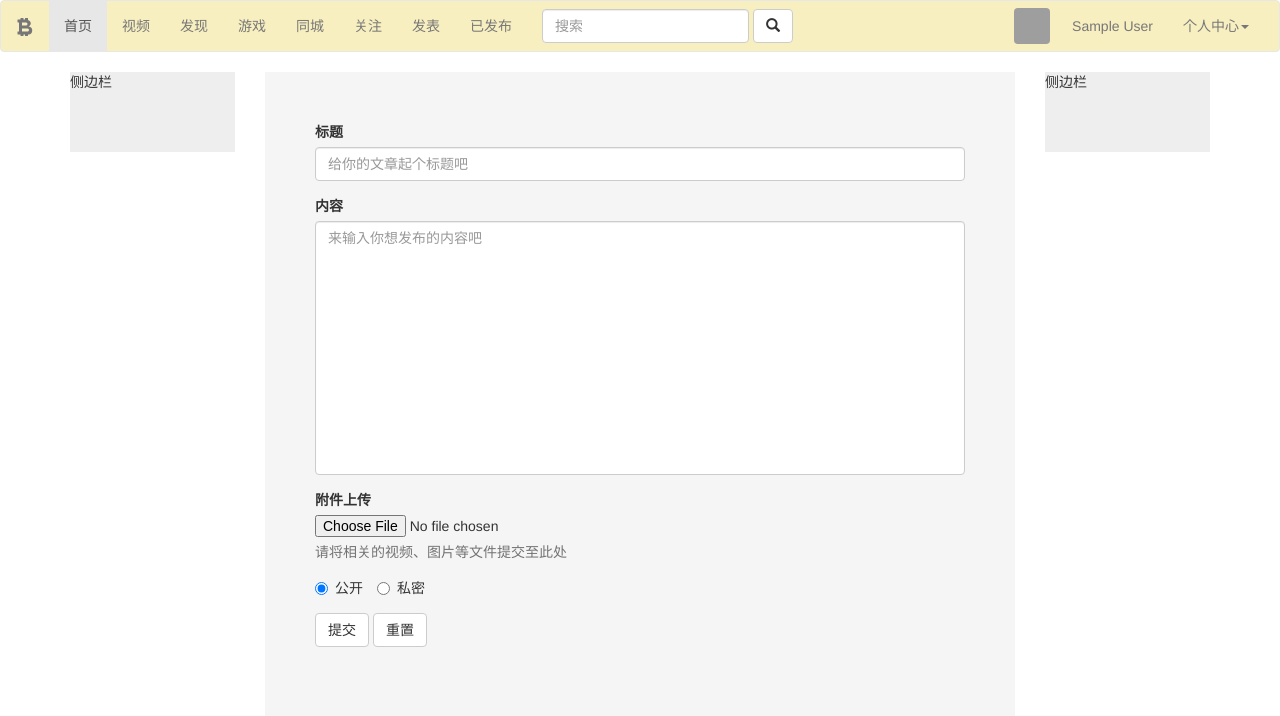
After one commit to SoleIdol/weibo, a Flask app: page /weibo/edit/ in a window 1280 px wide. The commit adds this page. Shown: the top 716 px of the page. Run offline with Flask 2, Linux system fonts and the light colour scheme; the visitor is signed in with stand-in values (Sample User, id 1); data comes from the database, SQL or seed files in the repository; some libraries are stand-ins or nearby versions; grey boxes are pictures that could not be loaded.

Commit message:
初步完成文章发表

```diff
--- a/main.py
+++ b/main.py
@@ -9,6 +9,7 @@ from flask_migrate import Migrate, MigrateCommand
 
 from libs.orm import db
 from user.views import user_bp
+from weibo_t.views import weibo_bp
 
 app = Flask(__name__)
 
@@ -23,6 +24,7 @@ manage.add_command('db', MigrateCommand)
 
 # 注册蓝图
 app.register_blueprint(user_bp)
+app.register_blueprint(weibo_bp)
 
 
 @app.route('/')
--- a/templates/base.html
+++ b/templates/base.html
@@ -23,11 +23,20 @@
             margin: 7px;
         }
 
-        .alter {
-            height: 80px;
-            width: 60%;
-            margin: auto;
+        .container{
+            clear: both;
         }
+
+        .sidebar_l, .sidebar_r {
+            padding-bottom: 50px;
+            background-color: #eeeeee;
+        }
+
+        .content {
+            padding-bottom: 20px;
+            background-color: #f5f5f5;
+        }
+
     </style>
     <!-- 页面独有样式 -->
     {% block ext_css %}
@@ -48,8 +57,14 @@
 
                     {% block nav_son1 %}
                         <ul class="nav navbar-nav">
-                            <li class="active"><a href="/">首页</a></li>
-                            <li><a href="#">发表博客</a></li>
+                            <li class="active"><a href="/user/main_my/">首页</a></li>
+                            <li><a href="#">视频</a></li>
+                            <li><a href="#">发现</a></li>
+                            <li><a href="#">游戏</a></li>
+                            <li><a href="#">同城</a></li>
+                            <li><a href="#">关注</a></li>
+                            <li><a href="/weibo/edit/">发表</a></li>
+                            <li><a href="#">已发布</a></li>
                         </ul>
                         <form action="#" class="navbar-form navbar-left">
                             <div class="form-group">
@@ -63,17 +78,17 @@
                     {% endblock %}
                     {% block nav_son2 %}
                         <ul class="nav navbar-nav navbar-right">
-                            <li><img class="icon_my" src="../static/img/def_icon.jpg" alt="暂无头像"></li>
-                            <li><a href="#">{{ u_name }}</a></li>
+                            <li><img class="icon_my" src="../static/upload/img/{{ user.head }}" alt="暂无头像"></li>
+                            <li><a href="#">{{ user.name }}</a></li>
                             <li class="dropdown">
                                 <a href="#" class="dropdown-toggle" data-toggle="dropdown" role="button"
                                    aria-haspopup="true" aria-expanded="false">个人中心<span class="caret"></span></a>
                                 <ul class="dropdown-menu">
-                                    <li><a href="#">用户信息</a></li>
+                                    <li><a href="/user/info/">用户信息</a></li>
                                     <li><a href="#">修改密码</a></li>
                                     <li><a href="#">朋友圈</a></li>
                                     <li role="separator" class="divider"></li>
-                                    <li><a href="/">退出登录</a></li>
+                                    <li><a href="/user/logout/">退出登录</a></li>
                                 </ul>
                             </li>
                         </ul>
@@ -85,28 +100,41 @@
     {% endblock %}
 </div>
 <!-- 消息弹框 -->
-<div class="alter">
 {% block alter %}
 {% endblock %}
-</div>
 <!-- 容器container -->
 <div class="container">
 
     {% block container %}
-
+        <div class="row">
+            <div class="col-md-2">
                 <!-- 边栏sidebar -->
-        <div class="sidebar">
-            {% block sidebar %}
-                <h1>侧边栏</h1>
+                <div class="sidebar_l">
+                    {% block sidebar_l %}
+                        <p>侧边栏</p>
                     {% endblock %}
                 </div>
-
+            </div>
+            <div class="col-md-8">
                 <!-- 内容区content -->
                 <div class="content">
                     {% block content %}
-                <h1>内容区</h1>
+                        <p>内容区</p>
                     {% endblock %}
                 </div>
+            </div>
+            <div class="col-md-2">
+                <!-- 边栏sidebar -->
+                <div class="sidebar_r">
+                    {% block sidebar_r %}
+                        <p>侧边栏</p>
+                    {% endblock %}
+                </div>
+            </div>
+        </div>
+
+
+
 
     {% endblock %}
 </div>
--- /dev/null
+++ b/weibo_t/templates/edit.html
@@ -0,0 +1,43 @@
+{% extends 'base.html' %}
+
+{% block ext_css %}
+    <style>
+        .form_div {
+            padding: 50px;
+        }
+    </style>
+{% endblock %}
+
+{% block content %}
+    <div class="form_div">
+        <form action="/weibo/edit/" method="post" enctype="multipart/form-data">
+            <div class="form-group">
+                <label for="exampleInputEmail1">标题</label>
+                <input type="text" class="form-control" id="exampleInputEmail1" placeholder="给你的文章起个标题吧">
+            </div>
+            <div class="form-group">
+                <label for="exampleInputEmail1">内容</label>
+                <textarea class="form-control" rows="12" style="resize: none" placeholder="来输入你想发布的内容吧"></textarea>
+            </div>
+
+            <div class="form-group">
+                <label for="exampleInputFile">附件上传</label>
+                <input type="file" id="exampleInputFile">
+                <p class="help-block">请将相关的视频、图片等文件提交至此处</p>
+            </div>
+
+
+            <div class="form-group">
+                <label class="radio-inline">
+                    <input type="radio" name="visible" id="inlineRadio1" value="1" checked> 公开
+                </label>
+                <label class="radio-inline">
+                    <input type="radio" name="visible" id="inlineRadio2" value="2"> 私密
+                </label>
+            </div>
+
+            <button type="submit" class="btn btn-default">提交</button>
+            <button type="reset" class="btn btn-default">重置</button>
+        </form>
+    </div>
+{% endblock %}
--- /dev/null
+++ b/weibo_t/views.py
@@ -0,0 +1,26 @@
+from flask import Blueprint, render_template, redirect, request, flash, session
+
+from weibo_t.models import Weibo
+from user.models import User
+from libs.orm import db
+
+weibo_bp = Blueprint('weibo', __name__, url_prefix='/weibo/')
+weibo_bp.template_folder = './templates'
+weibo_bp.static_folder = '../static'
+
+
+@weibo_bp.route('/edit/', methods=('POST', 'GET'))
+def edit():
+    if session.get('u_name'):
+        if request.method == 'POST':
+            """
+            这里填写提交的一些文件
+            """
+            flash('文章发表成功！')
+            return redirect('/user/main_my/')
+        else:
+            user = User.query.filter_by(name=session.get('u_name')).one()
+            return render_template('edit.html', title='微博编辑', user=user)
+    else:
+        flash('你还没有登录，请先登录...')
+        return redirect('/user/login/')
```
Also changed, not shown: templates/index.html (+23 -4 lines), user/templates/login.html (+24 -0 lines), user/templates/main_my.html (+27 -0 lines), user/templates/register.html (+25 -0 lines), user/templates/user_info.html (added, +11 -0 lines), user/views.py (+13 -2 lines), weibo_t/models.py (added, +25 -0 lines), static/upload/img/default.jpg (added), weibo_t/__init__.py (added). Lines whose indentation alone changed are shown as unchanged.
